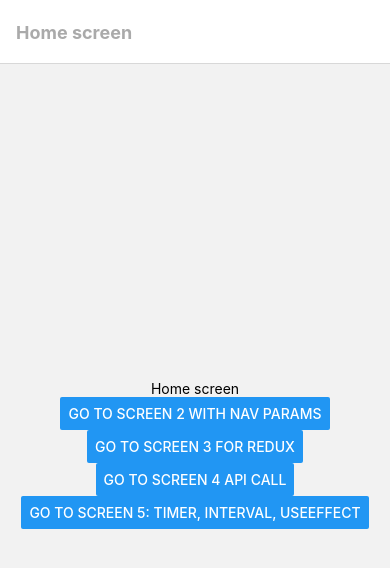
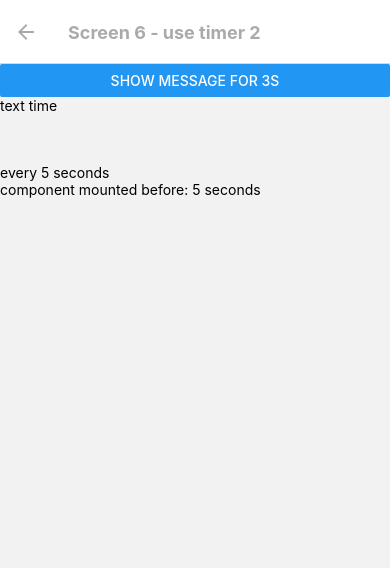
Before and after one commit to cervebar/simple-sample-react-native-app-2, a React Native app: screen /RouteScreen6 in a window 390 px wide. Shown: the top 568 px of the page. Built offline with nearby package versions, Linux system fonts and the light colour scheme; what react-native would draw is missing.

Commit message:
timeout examples

```diff
--- /dev/null
+++ b/src/components/timers/Every5Seconds.tsx
@@ -0,0 +1,32 @@
+import React, {useState, useEffect, useRef} from 'react';
+import {Text} from 'react-native';
+
+// 2) Kazdych 5 vterin vypsat kolik casu uz uplynulo od namountovani komponenty
+// - nastartujes komponentu, po 5 vterinach se zobrazi, ze program bezi už 5 vterin, po 2 vterinach napis zmizne
+
+export const Every5Seconds = () => {
+  const [isVisible, setIsVisible] = useState<boolean>(false);
+  const fromMoutSecRef = useRef<number>(0);
+
+  useEffect(() => {
+    const interval = setInterval(() => {
+      fromMoutSecRef.current = fromMoutSecRef.current + 1;
+      if (fromMoutSecRef.current % 5 === 0) {
+        setIsVisible(true);
+      }
+      if (fromMoutSecRef.current % 5 === 2) {
+        setIsVisible(false);
+      }
+    }, 1000);
+    return () => clearInterval(interval);
+  }, []);
+
+  return (
+    <>
+      <Text>every 5 seconds</Text>
+      {isVisible && (
+        <Text>{`component mounted before: ${fromMoutSecRef.current} seconds`}</Text>
+      )}
+    </>
+  );
+};
--- /dev/null
+++ b/src/components/timers/HideMessage.tsx
@@ -0,0 +1,29 @@
+import React, {useEffect, useRef, useState} from 'react';
+import {Text, Button} from 'react-native';
+
+/**
+ * setTimeout, clearTimeout
+ * 1) Dej si do projektu Button, po kliknuti na nej vyskoci nad nim message. Nechat message po 3 vterinach zmizet.
+ */
+export const HideMessage = () => {
+  const [message, setMessage] = useState<string | null>(null);
+  const timerRef = useRef<any>();
+
+  const showMessage = () => {
+    setMessage('message for 3s');
+    timerRef.current = setTimeout(() => {
+      setMessage(null);
+    }, 3000);
+  };
+
+  useEffect(() => {
+    return () => clearTimeout(timerRef.current); //clean timer
+  }, []);
+
+  return (
+    <>
+      <Button onPress={showMessage} title="show message for 3s" />
+      {message && <Text>{message}</Text>}
+    </>
+  );
+};
--- /dev/null
+++ b/src/components/timers/TextTime.tsx
@@ -0,0 +1,40 @@
+import React, {useState, useEffect, useRef} from 'react';
+import {StyleSheet, Text, TextInput, View} from 'react-native';
+import {Colors} from 'react-native/Libraries/NewAppScreen';
+
+// 3) udelat "chytre naseptavani"
+// - do text inputu psat text. Kdyz se vic jak 3 vteriny nic nepise, nahore nad text inutem se zobrazi nejakej napis, treba "Dudlik". kdyz se zase zacne psat, napis nahore mizi a znovu se pise a kdyz se prestane psat na vic jak 3 vteriny...
+export const TextTime = () => {
+  const [isVisible, setIsVisible] = useState<boolean>(false);
+
+  const timerRef = useRef<any>();
+
+  const textChange = () => {
+    clearTimeout(timerRef.current); //stop previous timer
+    setIsVisible(false);
+    timerRef.current = setTimeout(() => {
+      setIsVisible(true);
+    }, 3000);
+  };
+
+  useEffect(() => {
+    return () => clearTimeout(timerRef.current);
+  });
+
+  return (
+    <View>
+      <Text>text time</Text>
+      {isVisible && <Text>Dudlik</Text>}
+      <TextInput style={styles.white} onChangeText={textChange} />
+    </View>
+  );
+};
+
+const styles = StyleSheet.create({
+  white: {
+    height: 50,
+    alignItems: 'center',
+    justifyContent: 'center',
+    backgroundColor: Colors.white,
+  },
+});
--- a/src/screens/HomeScreen.tsx
+++ b/src/screens/HomeScreen.tsx
@@ -14,6 +14,7 @@ import {
   RouteScreen3,
   RouteScreen4,
   RouteScreen5,
+  RouteScreen6,
 } from './navigationParams';
 import {useNavigation} from '@react-navigation/native';
 
@@ -43,8 +44,12 @@ export const HomeScreen = () => {
             onPress={() => nav.navigate(RouteScreen4)}
           />
           <Button
-            title={'go to screen 5: timer, interval, useEffect'}
+            title={'go to screen 5: timer, useEffect & ref'}
             onPress={() => nav.navigate(RouteScreen5)}
+          />
+          <Button
+            title={'go to screen 6: timer 2 '}
+            onPress={() => nav.navigate(RouteScreen6)}
           />
         </View>
       </SafeAreaView>
--- /dev/null
+++ b/src/screens/Screen6.tsx
@@ -0,0 +1,14 @@
+import React from 'react';
+import {Every5Seconds} from '../components/timers/Every5Seconds';
+import {HideMessage} from '../components/timers/HideMessage';
+import {TextTime} from '../components/timers/TextTime';
+
+export const Screen6 = () => {
+  return (
+    <>
+      <HideMessage />
+      <TextTime />
+      <Every5Seconds />
+    </>
+  );
+};
--- a/src/screens/StackNavigation.tsx
+++ b/src/screens/StackNavigation.tsx
@@ -6,6 +6,7 @@ import {
   RouteScreen3,
   RouteScreen4,
   RouteScreen5,
+  RouteScreen6,
 } from './navigationParams';
 import {HomeScreen} from './HomeScreen';
 import {createNativeStackNavigator} from '@react-navigation/native-stack';
@@ -13,6 +14,7 @@ import {Screen2} from './Screen2';
 import {Screen3} from './Screen3';
 import {Screen4} from './Screen4';
 import {Screen5} from './Screen5';
+import {Screen6} from './Screen6';
 
 const Stack = createNativeStackNavigator();
 
@@ -61,7 +63,14 @@ export const StackNavigation = () => {
           name={RouteScreen5}
           component={Screen5}
           options={{
-            headerTitle: 'Screen 5 - use timer',
+            headerTitle: 'Screen 5 - use timer simplest',
+          }}
+        />
+        <Stack.Screen
+          name={RouteScreen6}
+          component={Screen6}
+          options={{
+            headerTitle: 'Screen 6 - use timer 2',
           }}
         />
       </Stack.Navigator>
--- a/src/screens/navigationParams.ts
+++ b/src/screens/navigationParams.ts
@@ -7,6 +7,7 @@ export const RouteScreen2 = 'RouteScreen2';
 export const RouteScreen3 = 'RouteScreen3';
 export const RouteScreen4 = 'RouteScreen4';
 export const RouteScreen5 = 'RouteScreen5';
+export const RouteScreen6 = 'RouteScreen6';
 
 export type RootStackParamList = {
   RouteHome: undefined;
@@ -14,6 +15,7 @@ export type RootStackParamList = {
   RouteScreen3: undefined;
   RouteScreen4: undefined;
   RouteScreen5: undefined;
+  RouteScreen6: undefined;
 };
 
 export type NavigationProps = StackNavigationProp<RootStackParamList>;
```
